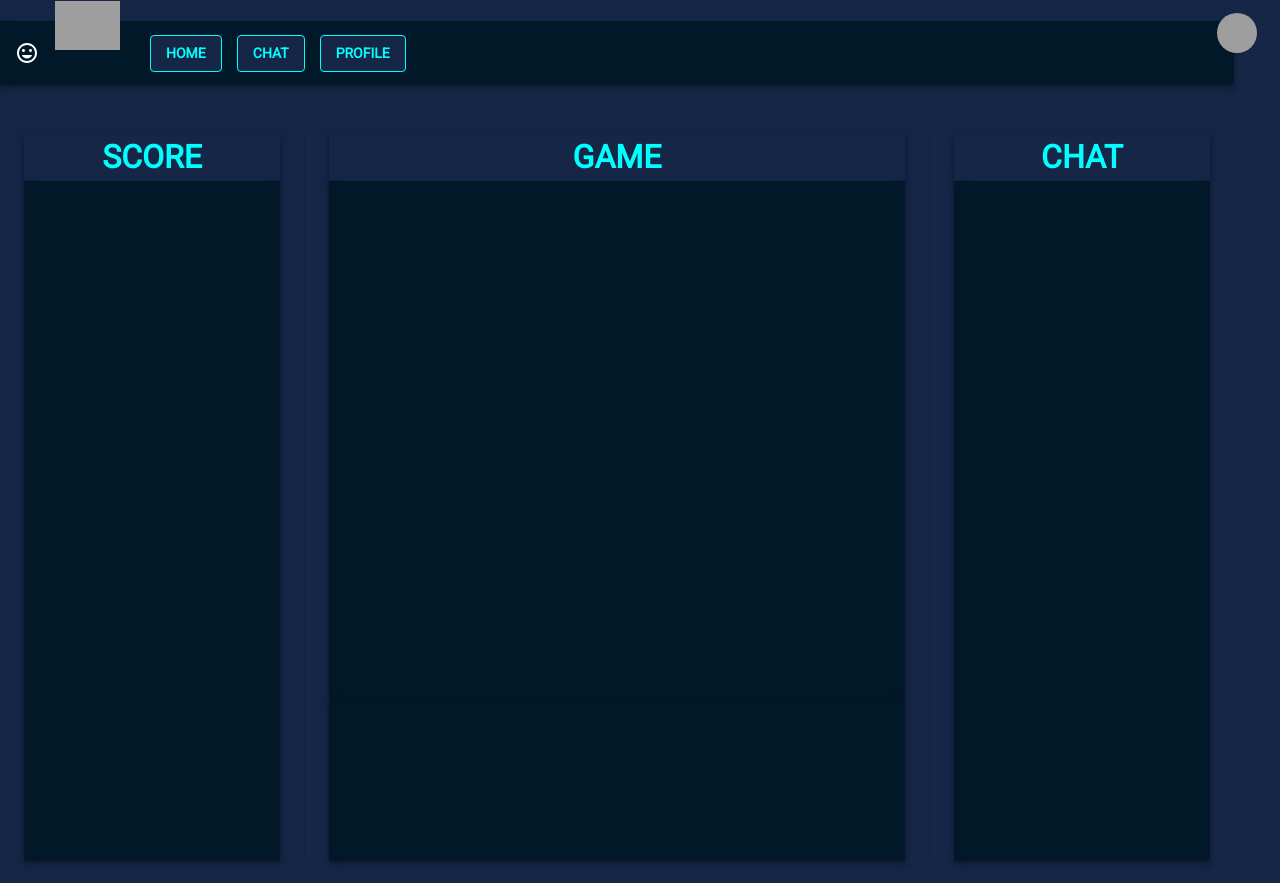
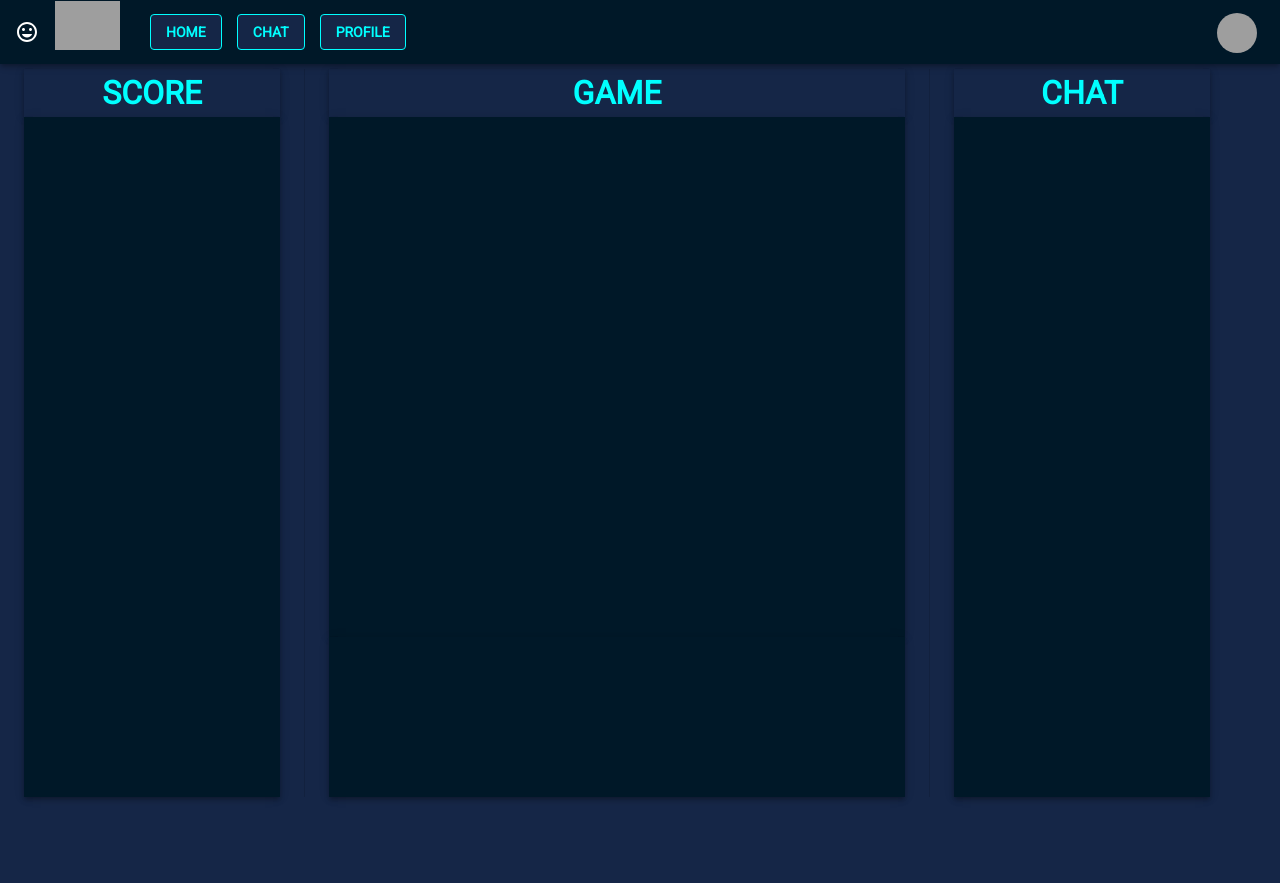
Before and after one commit to yann1731/ft_transcendence, a React (Create React App) app in the folder front_end/: page / in a window 1280 px wide. After the commit the page ends 819 px from the top, so only its background shows below. Built offline with nearby package versions, Linux system fonts and the light colour scheme; grey boxes are pictures that could not be loaded.

Commit message:
Fixed Toolbar

```diff
--- a/front_end/src/Components/ToolBar.tsx
+++ b/front_end/src/Components/ToolBar.tsx
@@ -43,7 +43,7 @@ function ResponsiveAppBar() {
   };
 
   return (
-    <AppBar position="static" sx={{ bgcolor: theme.palette.secondary.main }}>
+    <AppBar position="fixed" sx={{ bgcolor: theme.palette.secondary.main }}>
       <Container maxWidth="xl">
         <Toolbar disableGutters>
           <InsertEmoticonIcon sx={{ display: { xs: 'none', md: 'flex' }, mr: 3, position: 'fixed', left: 15 }} />
```
